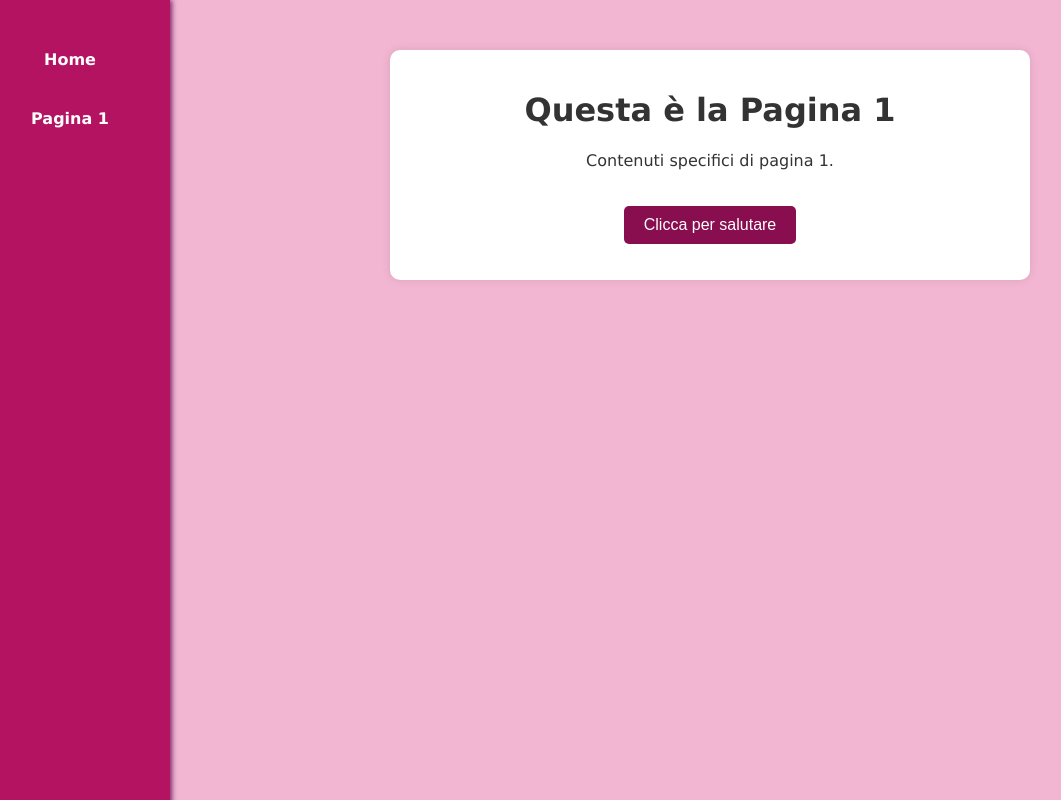
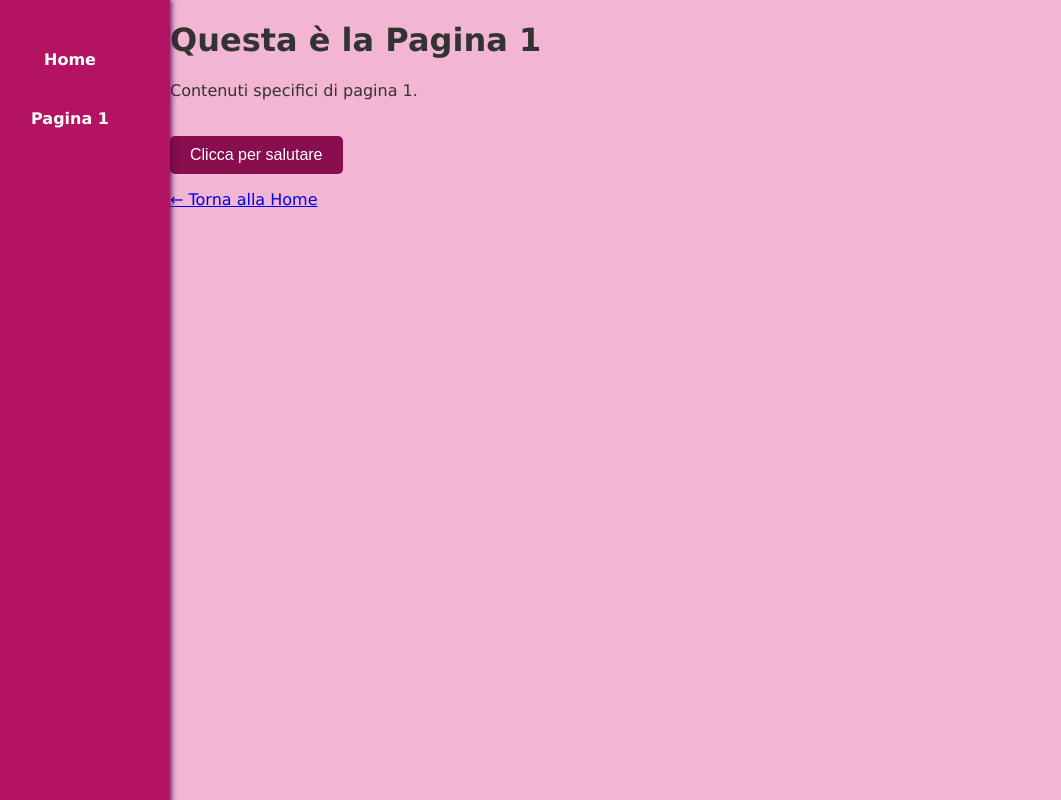
Before and after one commit to JeeJee69/FAQschool, a plain HTML site: page pagina1.html in a window 1280 px wide. Shown: the whole page, without its empty margins (30-1091 px from the left). Drawn offline with Linux system fonts and the light colour scheme.

Commit message:
Update pagina1.html

```diff
--- a/pagina1.html
+++ b/pagina1.html
@@ -11,16 +11,26 @@
   <nav class="sidebar">
     <ul>
       <li><a href="index.html">Home</a></li>
-      <li><a href="pagina1.html">Pagina 1</a></li>
+      <li><a href="pagina1.html" class="active">Pagina 1</a></li>
     </ul>
   </nav>
 
-  <div class="container">
-    <h1 id="titolo">Questa è la Pagina 1</h1>
-    <p class="descrizione">Contenuti specifici di pagina 1.</p>
-    <button onclick="saluta()">Clicca per salutare</button>
-    <p id="risultato"></p>
-  </div>
+  <!-- Contenuto principale -->
+  <main class="main-content">
+    <header>
+      <h1 id="titolo">Questa è la Pagina 1</h1>
+      <p class="descrizione">Contenuti specifici di pagina 1.</p>
+    </header>
+
+    <section>
+      <button onclick="saluta()">Clicca per salutare</button>
+      <p id="risultato"></p>
+    </section>
+
+    <footer>
+      <a href="index.html" class="back">← Torna alla Home</a>
+    </footer>
+  </main>
 
   <script src="pagina1.js"></script>
 </body>
```
